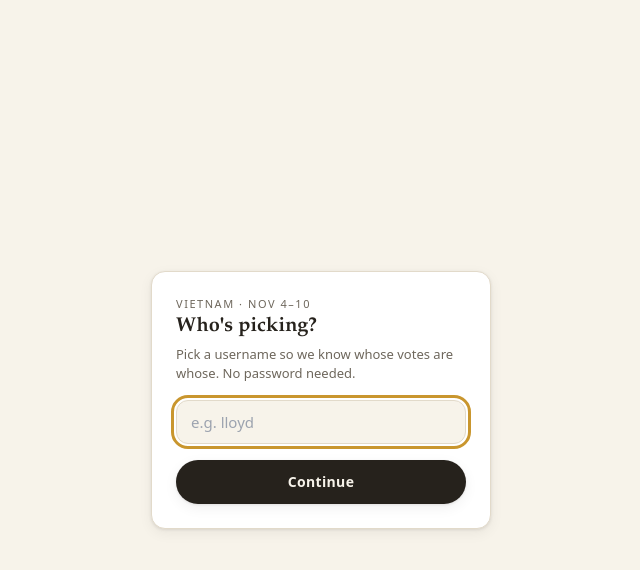
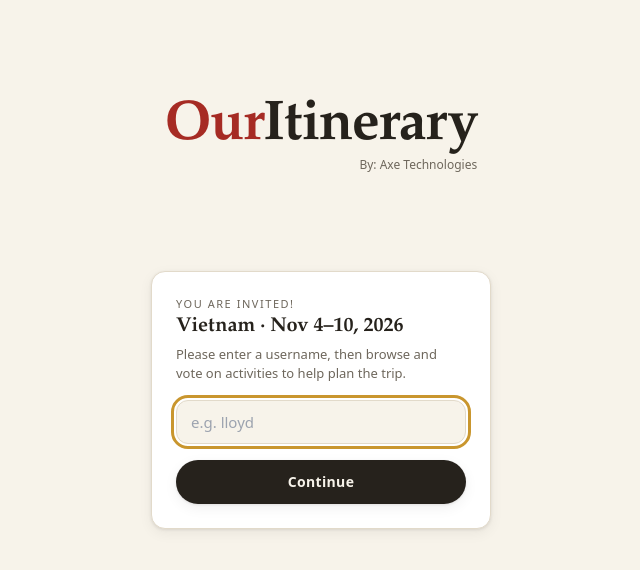
Before and after one commit to lloydaxeph/our_itinerary, a React (Vite) app: page / in a window 1280 px wide. Shown: the top 570 px of the page, without its empty margins (319-959 px from the left). Built offline with nearby package versions, Linux system fonts and the light colour scheme.

Commit message:
register page update

```diff
--- a/src/components/Pager.tsx
+++ b/src/components/Pager.tsx
@@ -46,6 +46,9 @@ export function Pager({ days, current, onGoTo }: PagerProps) {
       <div className="text-[11px] tracking-[.14em] uppercase text-ink-soft">
         Day {current + 1} of {days.length} · {days[current]?.city}
       </div>
+      <div className="w-full px-3 text-right text-[9px] text-ink-soft/60">
+        © 2026 Axe Technologies. All rights reserved.
+      </div>
     </div>
   );
 }
--- a/src/components/RegisterGate.tsx
+++ b/src/components/RegisterGate.tsx
@@ -30,18 +30,29 @@ export function RegisterGate({ onRegistered }: RegisterGateProps) {
   }
 
   return (
-    <div className="fixed inset-0 z-[100] flex items-center justify-center bg-paper px-6">
+    <div className="fixed inset-0 z-[100] grid grid-rows-[1fr_auto_1fr] items-center justify-items-center bg-paper px-6">
+      <div className="self-center text-right">
+        <div
+          className="font-extrabold font-serif tracking-tight text-ink leading-none"
+          style={{ fontSize: "3.5rem" }}
+        >
+          <span className="text-han">Our</span>Itinerary
+        </div>
+        <div className="text-[11px] sm:text-xs text-ink-soft mt-0.5">
+          By: Axe Technologies
+        </div>
+      </div>
       <form
         onSubmit={handleSubmit}
         className="w-full max-w-[340px] rounded-card bg-white border border-line shadow-card p-6 flex flex-col gap-4"
       >
         <div>
           <div className="text-[11px] tracking-[.14em] uppercase text-ink-soft">
-            Vietnam · Nov 4–10
+            You are invited!
           </div>
-          <h1 className="text-xl font-bold font-serif">Who's picking?</h1>
+          <h1 className="text-xl font-bold font-serif">Vietnam · Nov 4–10, 2026</h1>
           <p className="text-[13px] text-ink-soft mt-1">
-            Pick a username so we know whose votes are whose. No password needed.
+            Please enter a username, then browse and vote on activities to help plan the trip.
           </p>
         </div>
         <input
--- a/src/components/TopBar.tsx
+++ b/src/components/TopBar.tsx
@@ -17,14 +17,19 @@ export function TopBar({ username, count, submitting, onSubmit, onLogout }: TopB
       }}
     >
       <div className="pointer-events-auto">
+        <div className="flex items-center gap-1">
           <button
             type="button"
             onClick={onLogout}
             aria-label="Switch user / log out"
-          className="focus-ring text-[11px] tracking-[.14em] uppercase text-ink-soft underline decoration-dotted underline-offset-2 active:opacity-70"
+            className="focus-ring text-[11px] leading-none text-ink-soft active:opacity-70"
           >
+            ✕
+          </button>
+          <span className="text-[11px] tracking-[.14em] uppercase text-ink-soft">
             {username}
-        </button>
+          </span>
+        </div>
         <div className="text-[15px] font-bold font-serif">Vietnam 2026</div>
       </div>
       <div className="pointer-events-auto flex items-center gap-2">
--- a/src/components/Watermark.tsx
+++ b/src/components/Watermark.tsx
@@ -7,7 +7,7 @@ export function Watermark() {
         bottom: "calc(env(safe-area-inset-bottom, 0px) + 6px)",
       }}
     >
-      © 2026 Axe Technologies
+      © 2026 Axe Technologies. All rights reserved.
     </div>
   );
 }
--- a/src/pages/ResultsPage.tsx
+++ b/src/pages/ResultsPage.tsx
@@ -16,6 +16,12 @@ export default function ResultsPage() {
   return (
     <div className="min-h-dvh bg-paper text-ink px-4 py-8 flex flex-col items-center">
       <div className="w-full max-w-[520px]">
+        <a
+          href="/"
+          className="focus-ring inline-flex items-center gap-1 text-[13px] font-semibold text-ink-soft mb-3"
+        >
+          ‹ Back
+        </a>
         <div className="text-[11px] tracking-[.14em] uppercase text-ink-soft">
           Vietnam · Nov 4–10
         </div>
```
Lines whose indentation alone changed are shown as unchanged.
